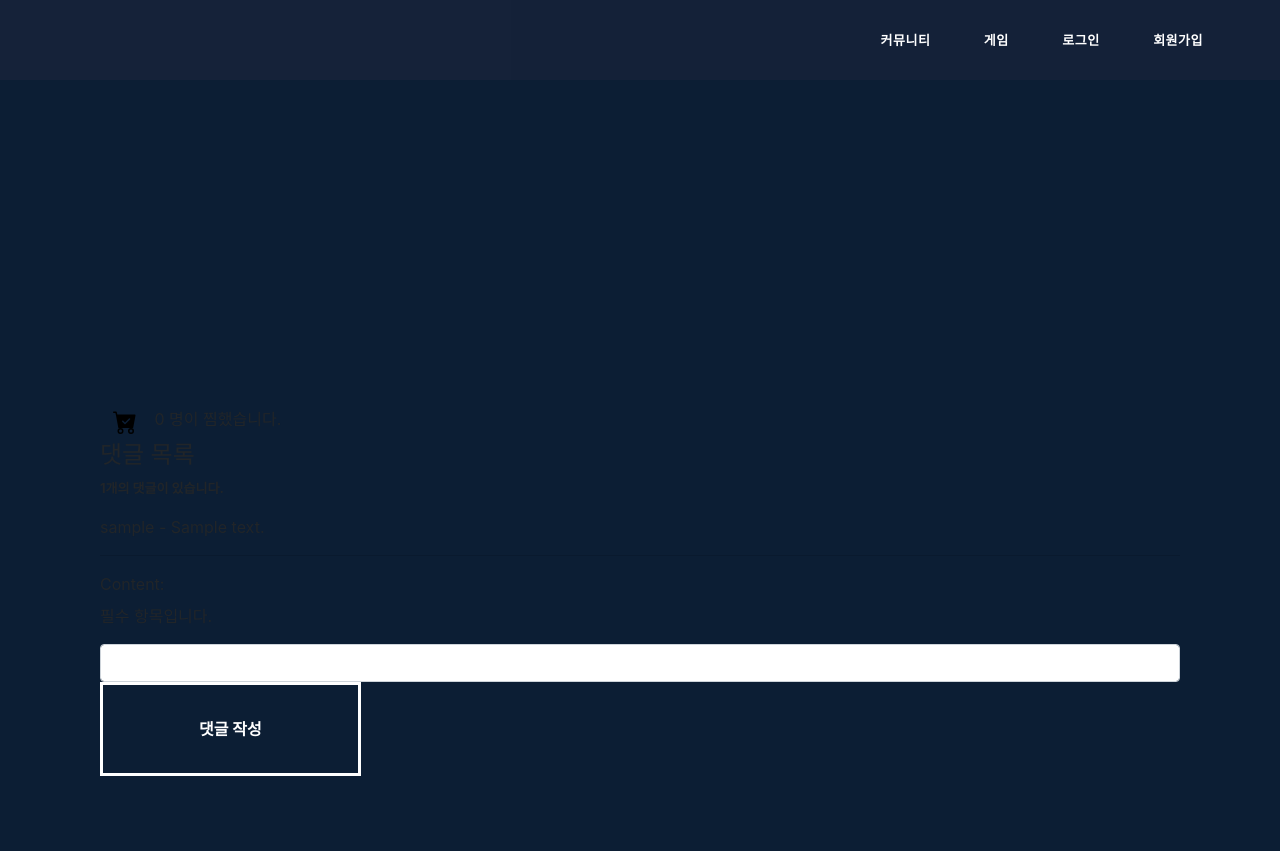
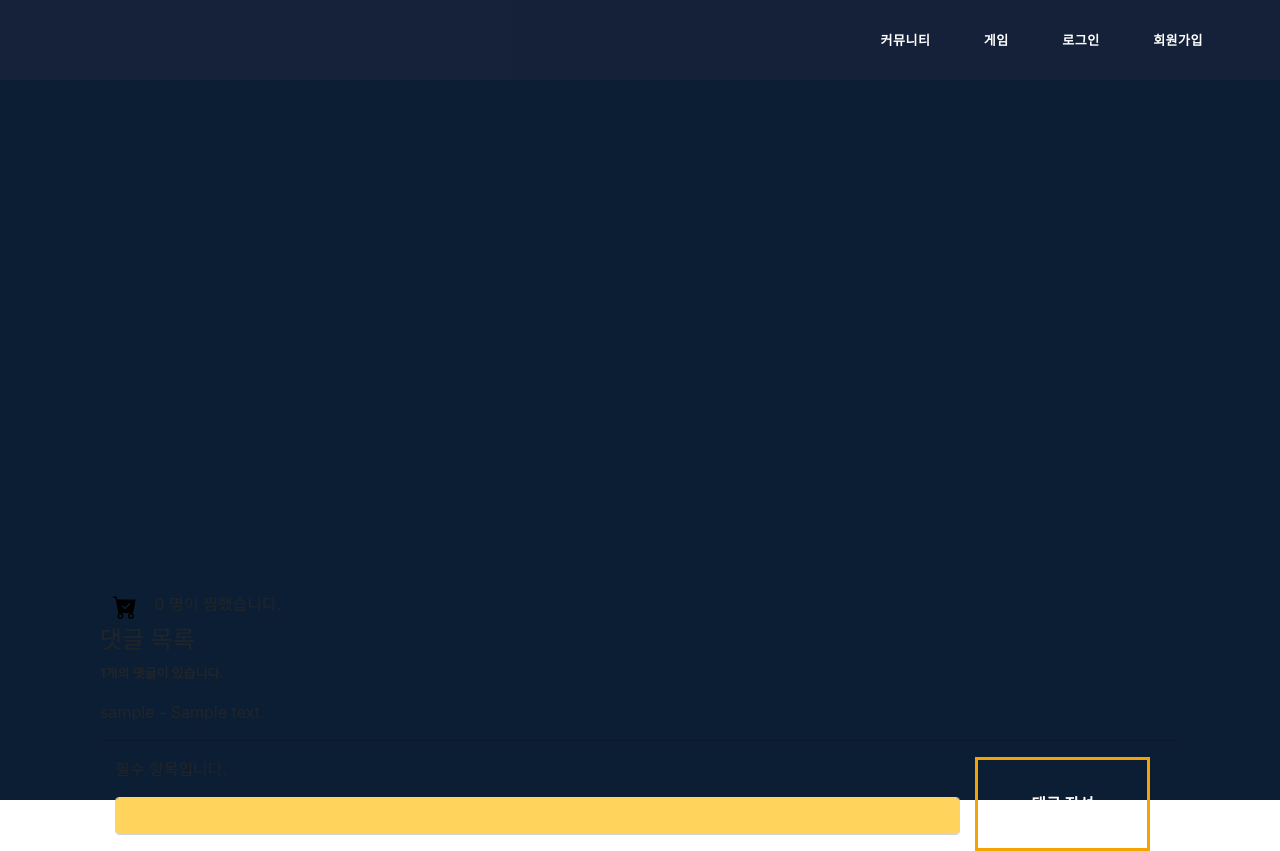
Before and after one commit to damingu/Retro-movie-random-game, a Django app: page /1/comments/ in a window 1280 px wide. Before the commit the page ends 776 px from the top, so only its background shows below. Run offline with Django 3.2, Linux system fonts and the light colour scheme; tables that the repository leaves empty hold one stand-in row (values such as "Sample post"); some libraries are stand-ins or nearby versions.

Commit message:
Add temp GUI about movie_detail

```diff
--- a/config/static/stylesheets/moviedetail.css
+++ b/config/static/stylesheets/moviedetail.css
@@ -4,8 +4,8 @@
   margin-left: -15px;
 }
 #frame{
-  width: 100%;
-  height: 315px;
+  width: 1050px;
+  height: 500px;
 
 }
 
@@ -17,6 +17,27 @@ h2{
   color:pink;
 }
 
+.for-display{
+  display: inline-block;
+}
+.form-control2{
+  display: block;
+  width: 100%;
+  height: calc(1.5em + .75rem + 2px);
+  padding: .375rem .75rem;
+  font-size: 1rem;
+  font-weight: 400;
+  line-height: 1.5;
+  color: #495057;
+  background-color: #ffd35c;
+  background-clip: padding-box;
+  border: 1px solid #ced4da;
+  border-radius: .25rem;
+  transition: border-color .15s ease-in-out,box-shadow .15s ease-in-out;
+
+}
+
+/* 버튼 css */
 button,
 button::after {
   -webkit-transition: all 0.3s;
@@ -27,10 +48,10 @@ button::after {
 
 button {
   background: none;
-  border: 3px solid #fff;
+  border: 3px solid #f5a302;
   border-radius: 5px;
   color: #fff;
-  display: block;
+  display: inline-block;
   font-size: 1.6em;
   font-weight: bold;
   margin: 1em auto;
@@ -48,7 +69,8 @@ button::after {
 }
 
 button:hover {
-  color: #2ecc71;
+  color: #0c1e34;
+  background-color:#ffd35c;
 }
 
 .btn-2::after {
--- a/game/forms.py
+++ b/game/forms.py
@@ -4,10 +4,11 @@ from .models import Movie,MovieComment
 class CommentForm(forms.ModelForm):
 
     content = forms.CharField(
-        # label = 'Content',
+        label = '',
         widget=forms.TextInput(
             attrs={
-                'class':"my-content form-control",
+                'class':"my-content form-control2 ",
+
             }
         )
     )
--- a/game/templates/game/movie_detail.html
+++ b/game/templates/game/movie_detail.html
@@ -58,11 +58,13 @@ movie detail
         <p><b>댓글이 없어요..</b></p>
       {% endfor %}
       <hr>
-      <div style="display:inline">
-        <form action="{% url 'game:create_comment' movie.pk %}" method="POST">
-          {% csrf_token %}
-          {{ comment_form }}
-          <button class="btn-2">댓글 작성</button>
+      <div class="container row">
+        <div class="for-display col-10">
+          <form action="{% url 'game:create_comment' movie.pk %}" method="POST">
+            {% csrf_token %}
+            {{ comment_form }}
+          </div>
+          <button class="btn-2 button col-2">댓글 작성</button>
         </form>
       <div>
     </div>
@@ -71,6 +73,8 @@ movie detail
 {% endblock content %}
 
 {% block script %}
+
+
 <script>
 
   const likeBtnForm = document.querySelector('#form_like')
--- a/game/views.py
+++ b/game/views.py
@@ -57,8 +57,8 @@ def movie_detail(request,game_idx):
 
     # 예고편 가져오기
     URL = 'https://www.googleapis.com/youtube/v3/search'
-    API_KEY='AIzaSyCdneHhIhINFW9826nIXk0OJVtSnCq_aI8'
-    # API_KEY='AIzaSyClauhHokVFylfo5bKnc80LTnNuurpC1O8'
+    # API_KEY='AIzaSyCdneHhIhINFW9826nIXk0OJVtSnCq_aI8'
+    API_KEY='AIzaSyClauhHokVFylfo5bKnc80LTnNuurpC1O8'
     params= {
           'part': 'snippet',
           'key': API_KEY,
```
